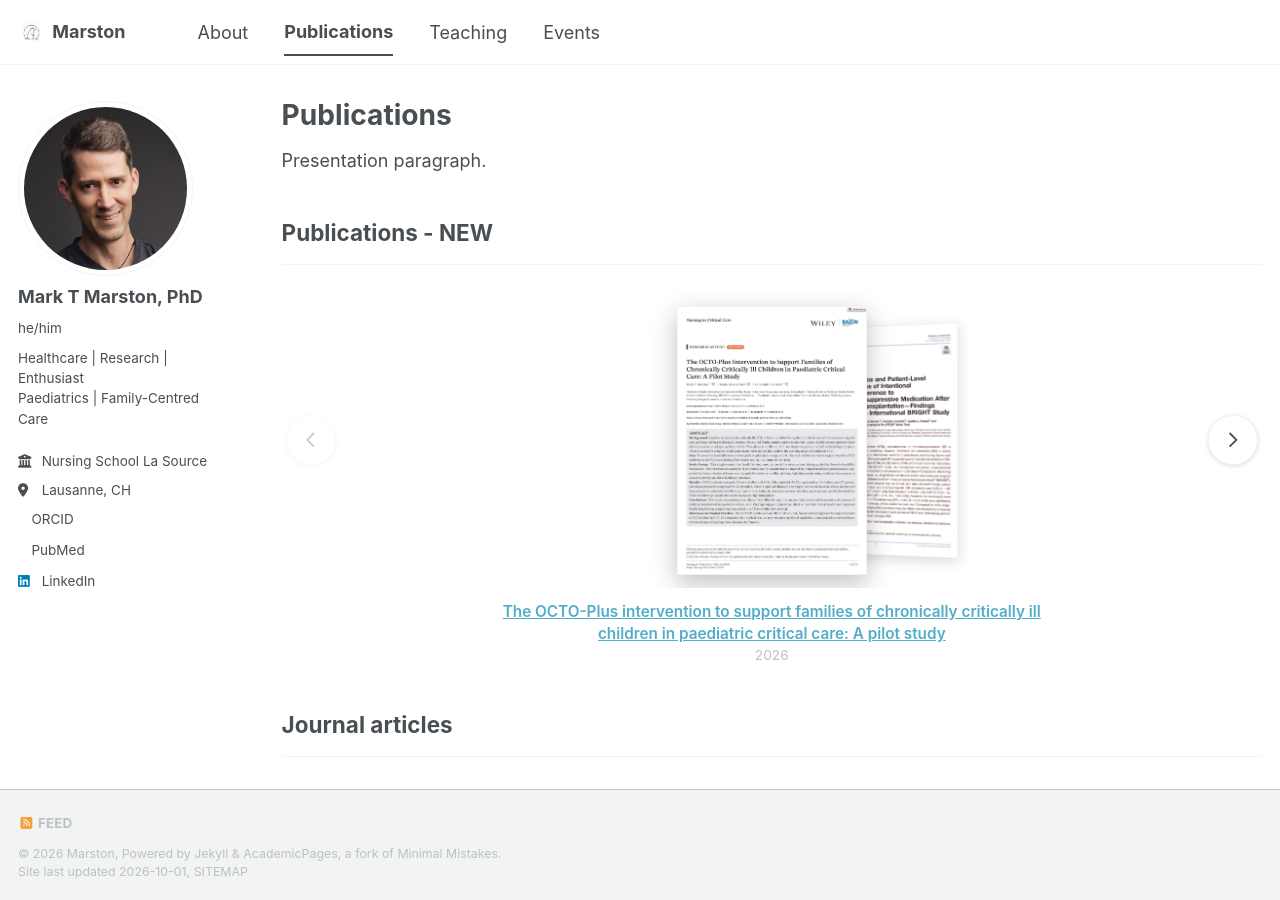
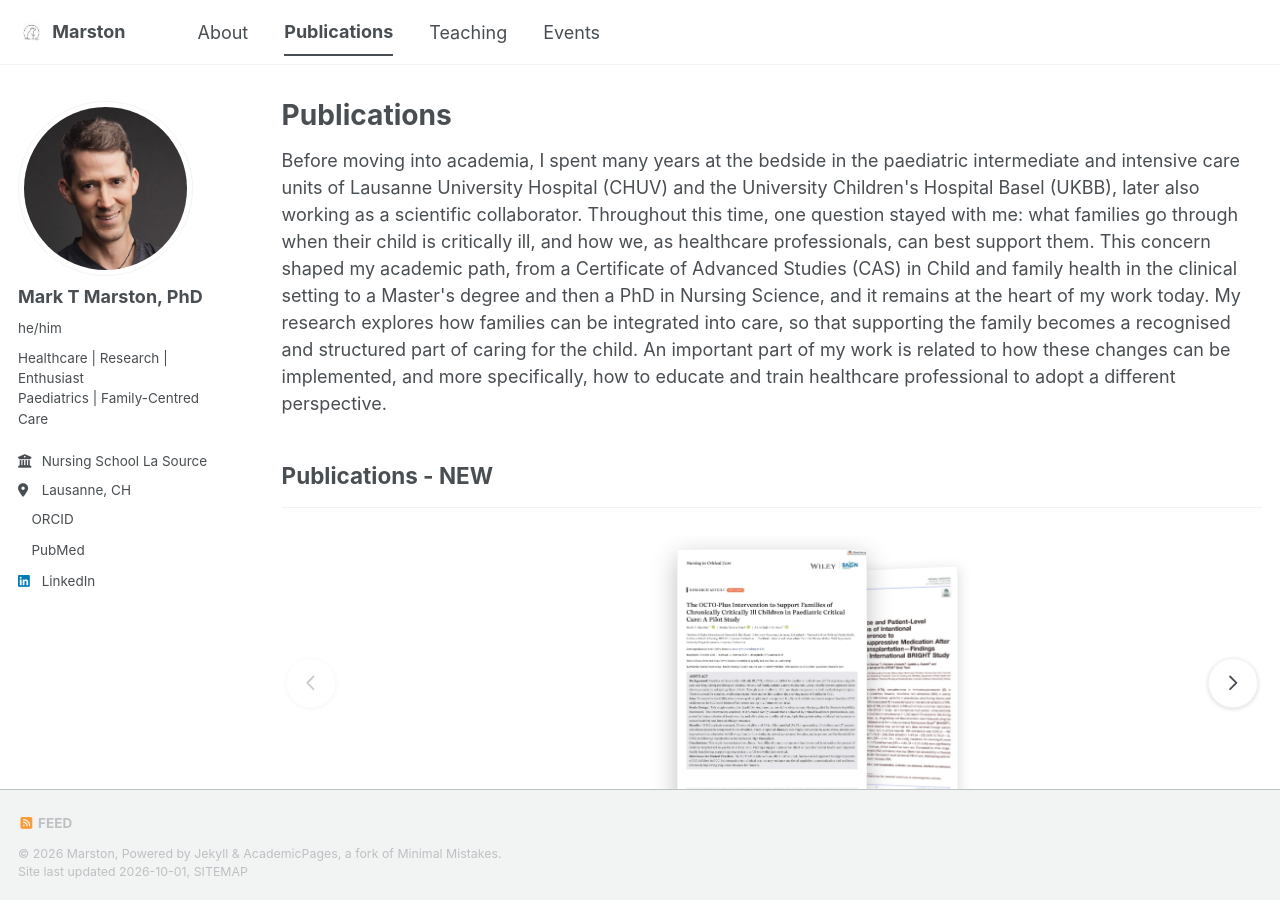
Before and after one commit to marstonRN/marston.github.io, a Jekyll site: the page built from _pages/publications.html, in a window 1280 px wide and 900 px high. Built offline with Jekyll 4.4.1, drawn with Linux system fonts in a browser that asks for light colours; a style sheet for code colours, icons or effects is not loaded.

Commit message:
Update publications.html

```diff
--- a/_pages/publications.html
+++ b/_pages/publications.html
@@ -5,7 +5,14 @@ permalink: /publications/
 author_profile: true
 ---
 
-<p>Presentation paragraph.</p>
+<p>Before moving into academia, I spent many years at the bedside in the paediatric intermediate and intensive care units of
+  Lausanne University Hospital (CHUV) and the University Children's Hospital Basel (UKBB), later also working as a scientific collaborator.
+  Throughout this time, one question stayed with me: what families go through when their child is critically ill, and how we, as healthcare
+  professionals, can best support them. This concern shaped my academic path, from a Certificate of Advanced Studies (CAS) in
+  Child and family health in the clinical setting to a Master's degree and then a PhD in Nursing Science,
+  and it remains at the heart of my work today. My research explores how families can be integrated into care, so that supporting the family
+  becomes a recognised and structured part of caring for the child. An important part of my work is related to how these changes can be implemented,
+and more specifically, how to educate and train healthcare professional to adopt a different perspective.</p>
 
 <h2>Publications - NEW</h2><hr />
 
```
